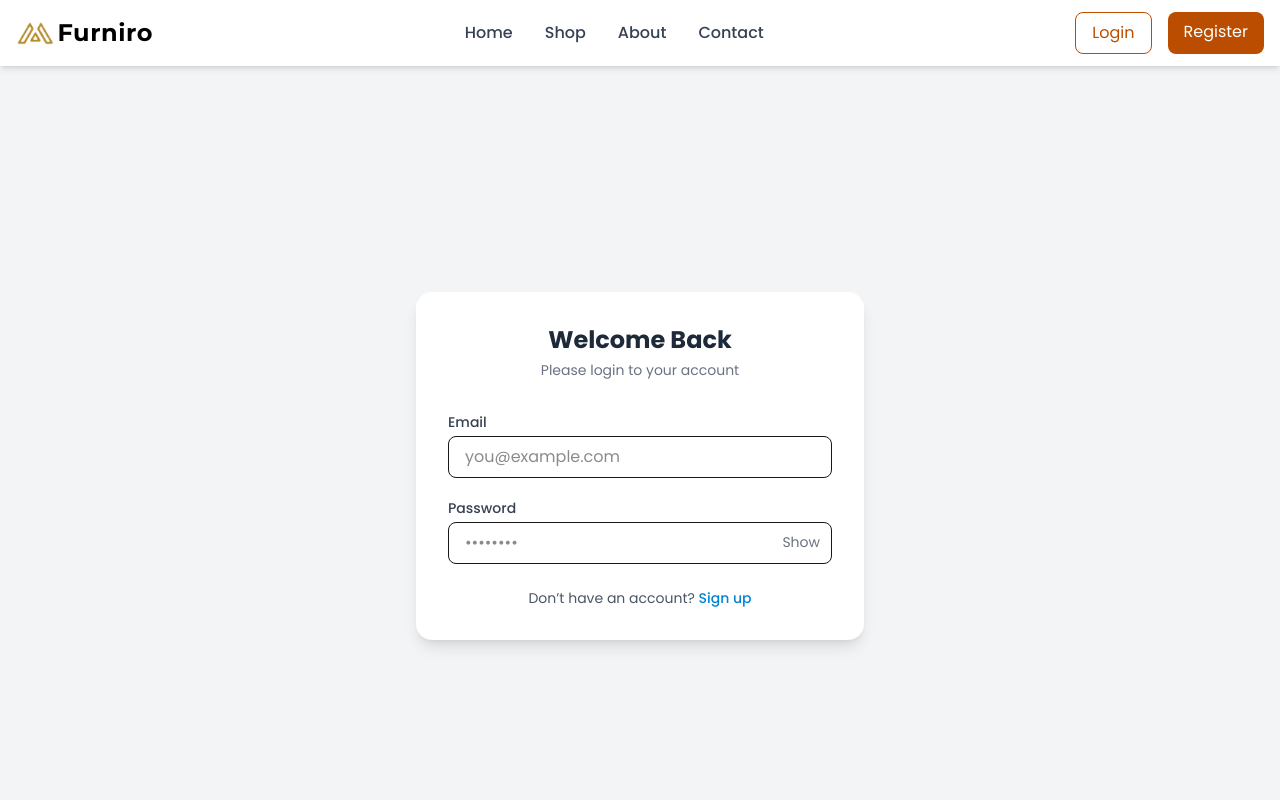
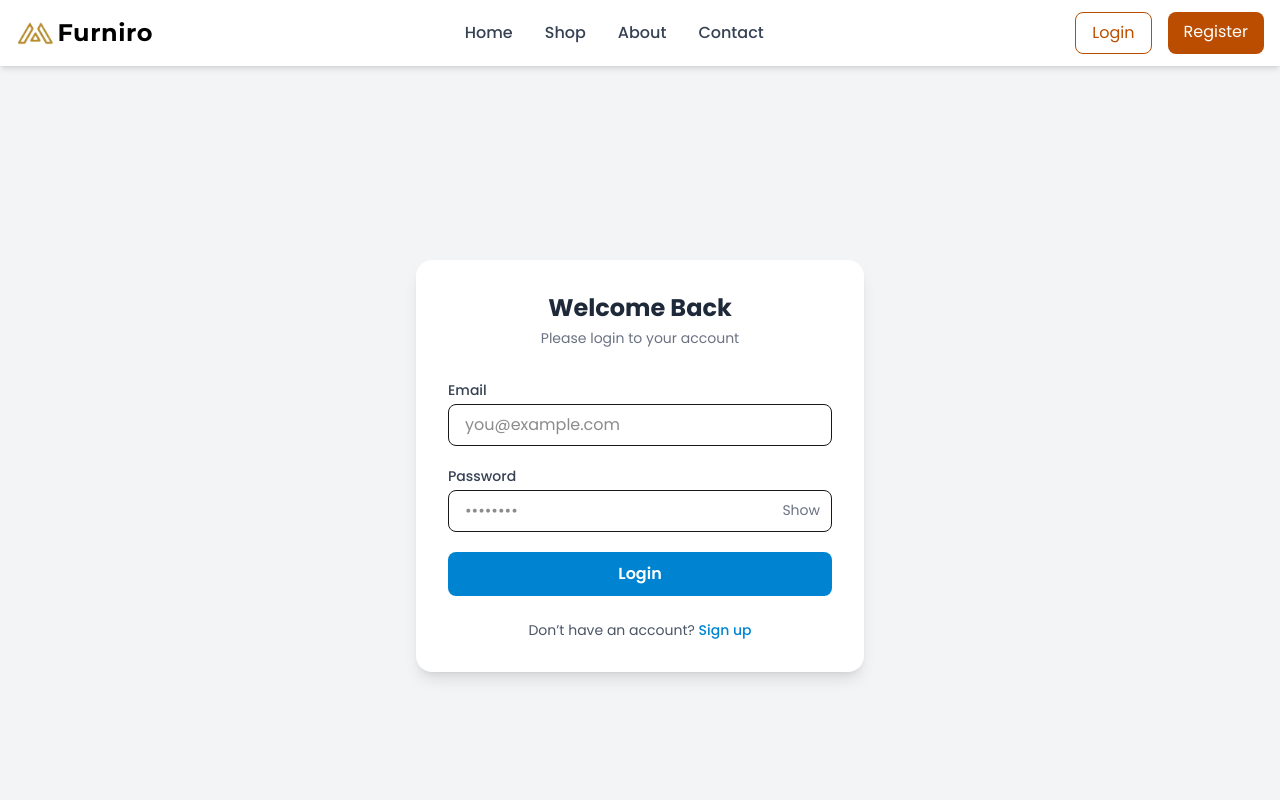
Before and after one commit to touhidtamim/Furniro, a React (Vite) app: page /login in a window 1280 px wide. Shown: the top 800 px of the page. Built offline with nearby package versions, Linux system fonts and the light colour scheme.

Commit message:
updated btn in login page

```diff
--- a/src/Pages/login/Login.jsx
+++ b/src/Pages/login/Login.jsx
@@ -50,6 +50,12 @@ const Login = () => {
           </div>
 
           {/* Button */}
+          <button
+            type="submit"
+            className="w-full py-2.5 bg-sky-600 hover:bg-sky-700 text-white font-semibold rounded-lg transition"
+          >
+            Login
+          </button>
         </form>
 
         {/* Footer */}
```
